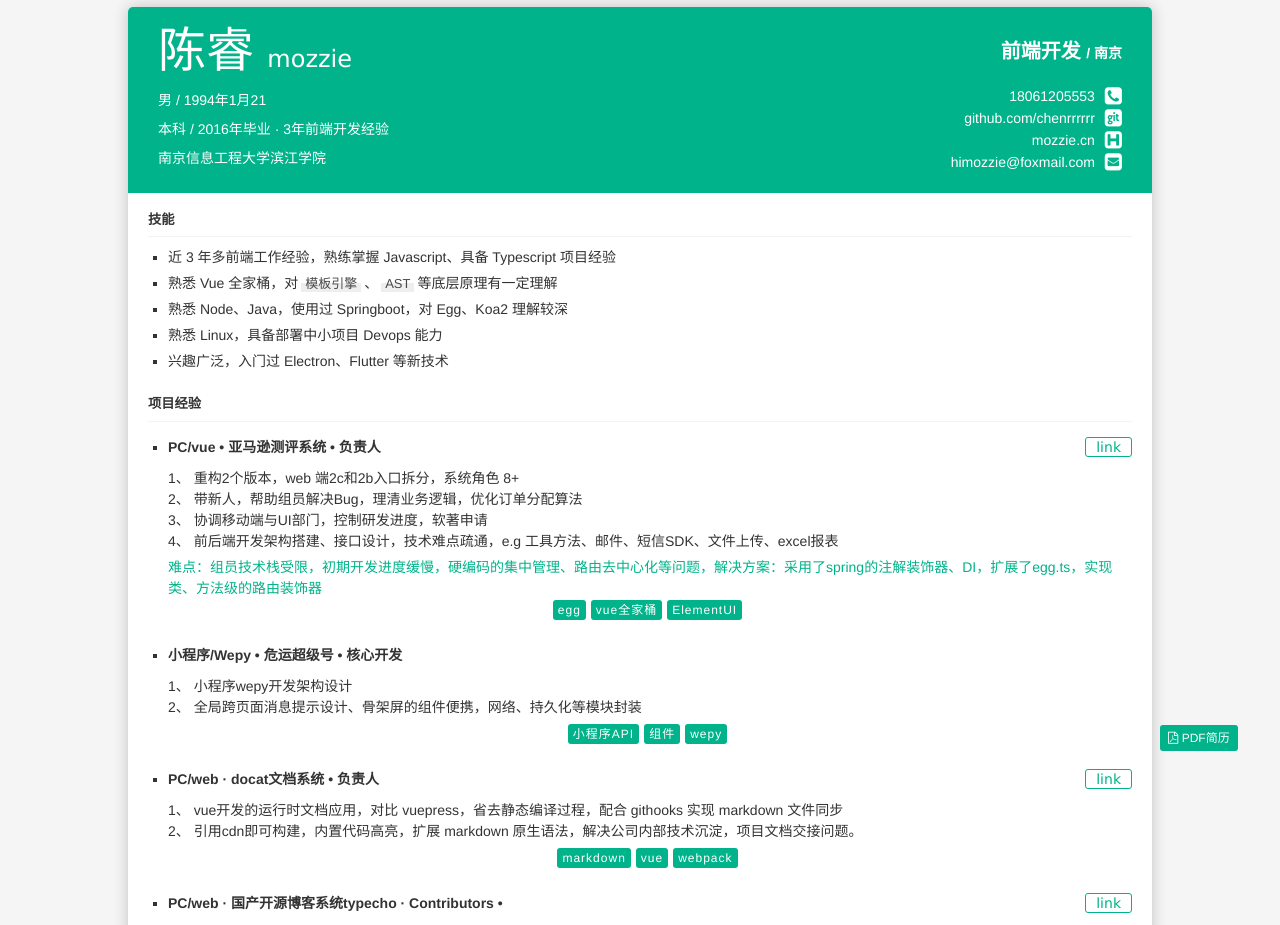
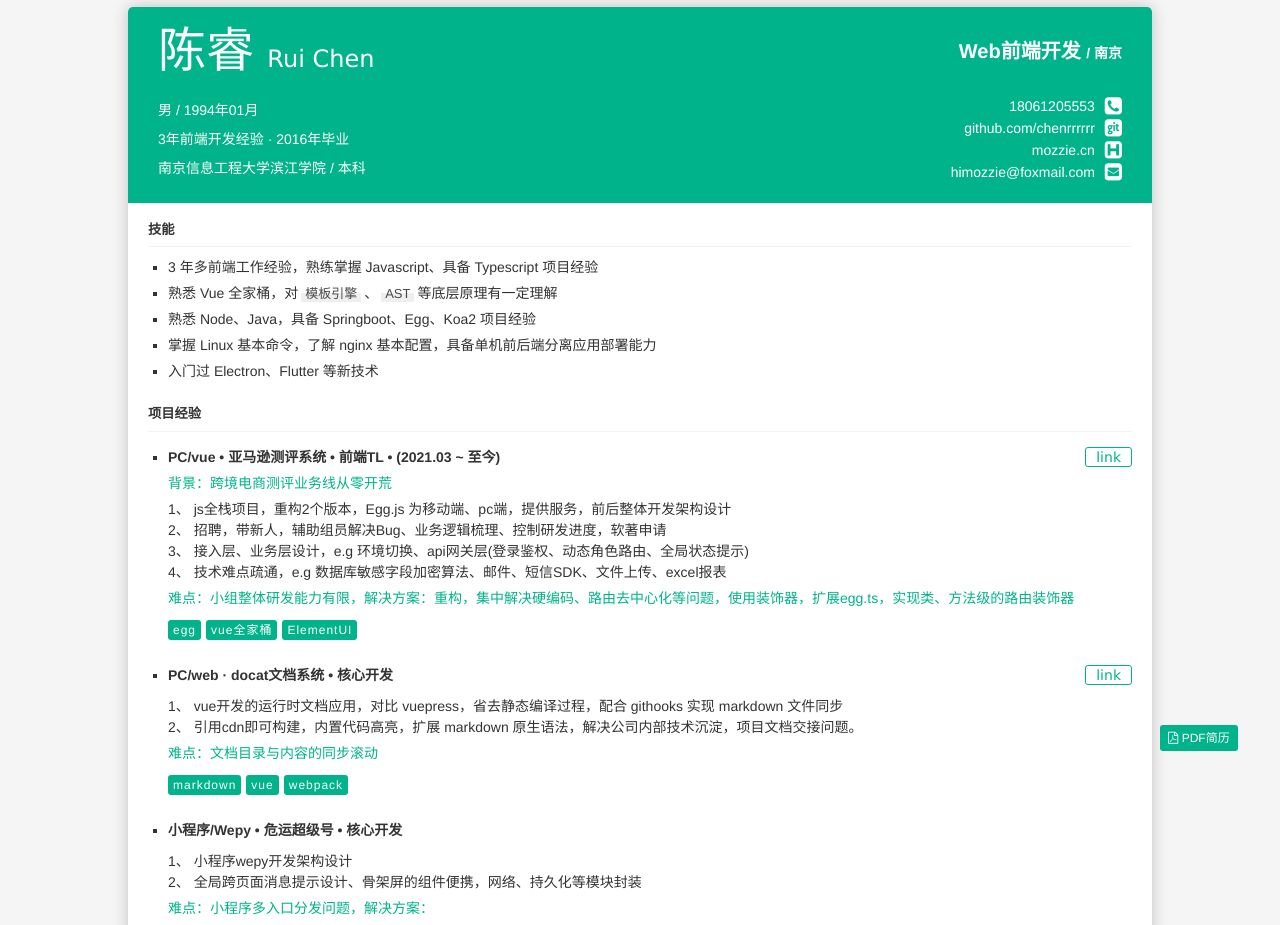
Before and after one commit to 17px/yaml-resume-page, a Vue app: page / in a window 1280 px wide. Shown: the part 43-968 px from the top of the page. Built offline with nearby package versions, Linux system fonts and the light colour scheme.

Commit message:
update:调整配置项&增加全局配色

```diff
--- a/public/conf.yml
+++ b/public/conf.yml
@@ -9,20 +9,19 @@ conf:
   # 模块
   modules:
     skill: 技能
-    work: 工作经理
     exp: 项目经验
     project: 作品
 
 # 基础信息
 basic:
   cnName: 陈睿
-  enName: mozzie
+  enName: Rui Chen
   sex: 男
-  birth: 1994年1月21
-  objective: 前端开发
+  birth: 1994年01月
+  objective: Web前端开发
   city: 南京
-  overall: 本科 / 2016年毕业 · 3年前端开发经验
-  college: 南京信息工程大学滨江学院
+  overall: 3年前端开发经验 · 2016年毕业
+  college: 南京信息工程大学滨江学院 / 本科
   phone: 18061205553
   email: himozzie@foxmail.com
   # 别再前面加https和www
@@ -32,41 +31,45 @@ basic:
 
 # 技能
 skill:
-  - 近 3 年多前端工作经验，熟练掌握 Javascript、具备 Typescript 项目经验
+  - 3 年多前端工作经验，熟练掌握 Javascript、具备 Typescript 项目经验
   - 熟悉 Vue 全家桶，对`模板引擎`、`AST`等底层原理有一定理解
-  - 熟悉 Node、Java，使用过 Springboot，对 Egg、Koa2 理解较深
-  - 熟悉 Linux，具备部署中小项目 Devops 能力
-  - 兴趣广泛，入门过 Electron、Flutter 等新技术
+  - 熟悉 Node、Java，具备 Springboot、Egg、Koa2 项目经验
+  - 掌握 Linux 基本命令，了解 nginx 基本配置，具备单机前后端分离应用部署能力
+  - 入门过 Electron、Flutter 等新技术
 
 # 项目经验
 exp:
   - name: PC/vue • 亚马逊测评系统
-    role: 负责人
+    role: 前端TL • (2021.03 ~ 至今)
+    bg: 跨境电商测评业务线从零开荒
     des:
-      - 重构2个版本，web 端2c和2b入口拆分，系统角色 8+
-      - 带新人，帮助组员解决Bug，理清业务逻辑，优化订单分配算法
-      - 协调移动端与UI部门，控制研发进度，软著申请
-      - 前后端开发架构搭建、接口设计，技术难点疏通，e.g 工具方法、邮件、短信SDK、文件上传、excel报表
-    ps: 难点：组员技术栈受限，初期开发进度缓慢，硬编码的集中管理、路由去中心化等问题，解决方案：采用了spring的注解装饰器、DI，扩展了egg.ts，实现类、方法级的路由装饰器
+      - js全栈项目，重构2个版本，Egg.js 为移动端、pc端，提供服务，前后整体开发架构设计
+      - 招聘，带新人，辅助组员解决Bug、业务逻辑梳理、控制研发进度，软著申请
+      - 接入层、业务层设计，e.g 环境切换、api网关层(登录鉴权、动态角色路由、全局状态提示)
+      - 技术难点疏通，e.g 数据库敏感字段加密算法、邮件、短信SDK、文件上传、excel报表
+    ps: 难点：小组整体研发能力有限，解决方案：重构，集中解决硬编码、路由去中心化等问题，使用装饰器，扩展egg.ts，实现类、方法级的路由装饰器
     link: youam.co
     stack: egg vue全家桶 ElementUI
+
+  - name: PC/web · docat文档系统
+    role: 核心开发
+    des:
+      - vue开发的运行时文档应用，对比 vuepress，省去静态编译过程，配合 githooks 实现 markdown 文件同步
+      - 引用cdn即可构建，内置代码高亮，扩展 markdown 原生语法，解决公司内部技术沉淀，项目文档交接问题。
+    ps: 难点：文档目录与内容的同步滚动
+    stack: markdown vue webpack
+    link: mozzie.cn
 
   - name: 小程序/Wepy • 危运超级号
     role: 核心开发
     des:
       - 小程序wepy开发架构设计
       - 全局跨页面消息提示设计、骨架屏的组件便携，网络、持久化等模块封装
+    ps: 难点：小程序多入口分发问题，解决方案：
     stack: 小程序API 组件 wepy
 
-  - name: PC/web · docat文档系统
-    role: 负责人
-    des:
-      - vue开发的运行时文档应用，对比 vuepress，省去静态编译过程，配合 githooks 实现 markdown 文件同步
-      - 引用cdn即可构建，内置代码高亮，扩展 markdown 原生语法，解决公司内部技术沉淀，项目文档交接问题。
-    stack: markdown vue webpack
-    link: mozzie.cn
-
-  - name: PC/web · 国产开源博客系统typecho · Contributors
+  - name: PC/web • 开源博客系统typecho
+    role: 贡献者
     des:
       - 基于vue、webpack构建，将typecho二次开发由ssr改造为spa，为社区贡献了3套spa开发框架
       - 开发4个免费主题到社区，github，100+ star
@@ -81,11 +84,11 @@ project:
 
   - title: typecho-theme-moz
     link: https://github.com/chenrrrrr/typecho-theme-Moz
-    des: 一款开源国产博客typecho系统主题，star过百
+    des: 博客typecho系统主题，100+ star
 
   - title: choi
     link: https://resume.mozzie.cn
-    des: 填写yaml，自动化构建响应式简历，适配网页A4打印
+    des: 基于yaml，自动化构建响应式简历，适配网页A4打印
 
   - title: Yuna
     link: https://github.com/chenrrrrr/Yuna
--- a/src/assets/theme/pure/core.less
+++ b/src/assets/theme/pure/core.less
@@ -24,7 +24,7 @@
       display: flex;
       justify-content: space-between;
       align-items: center;
-      padding-bottom: 10px;
+      padding-bottom: 20px;
       @media screen and (max-width: 720px) {
         display: block;
       }
@@ -175,13 +175,19 @@
           }
         }
       }
+      .bg {
+        p {
+          color: var(--mainThemeColor);
+        }
+      }
       .ps {
+        padding-bottom: 10px;
         p {
           color: var(--mainThemeColor);
         }
       }
       .stack {
-        text-align: center;
+        text-align: left;
       }
     }
   }
--- a/src/components/pure.vue
+++ b/src/components/pure.vue
@@ -53,6 +53,9 @@
             <div class="title">
               <span class="name">{{ item.name }} • {{ item.role }}</span>
               <a v-if="item.link" :href="item.link" target="_blank" class="link">link</a>
+            </div>
+            <div class="bg" v-if="item.bg">
+              <p>背景：{{ item.bg }}</p>
             </div>
             <div class="des">
               <span v-if="d.conf.modules.l4 !== ''">{{ d.conf.modules.l4 }}</span>
```
